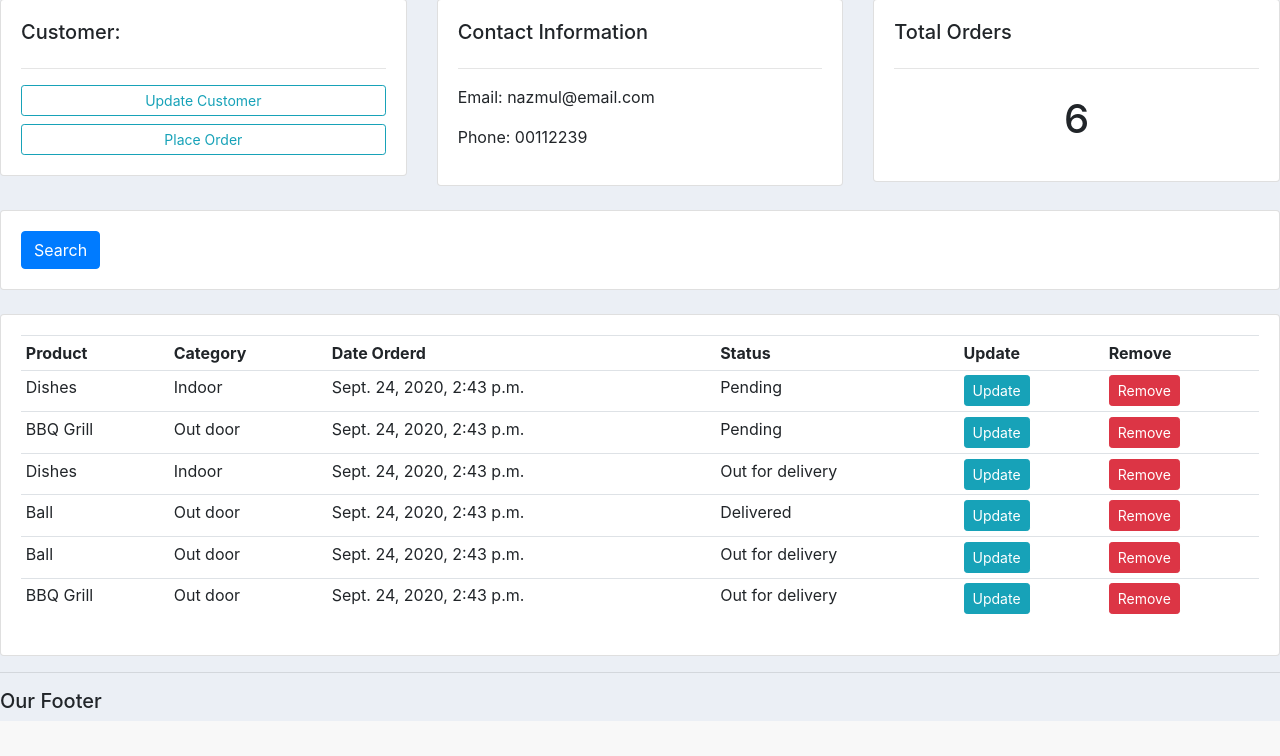
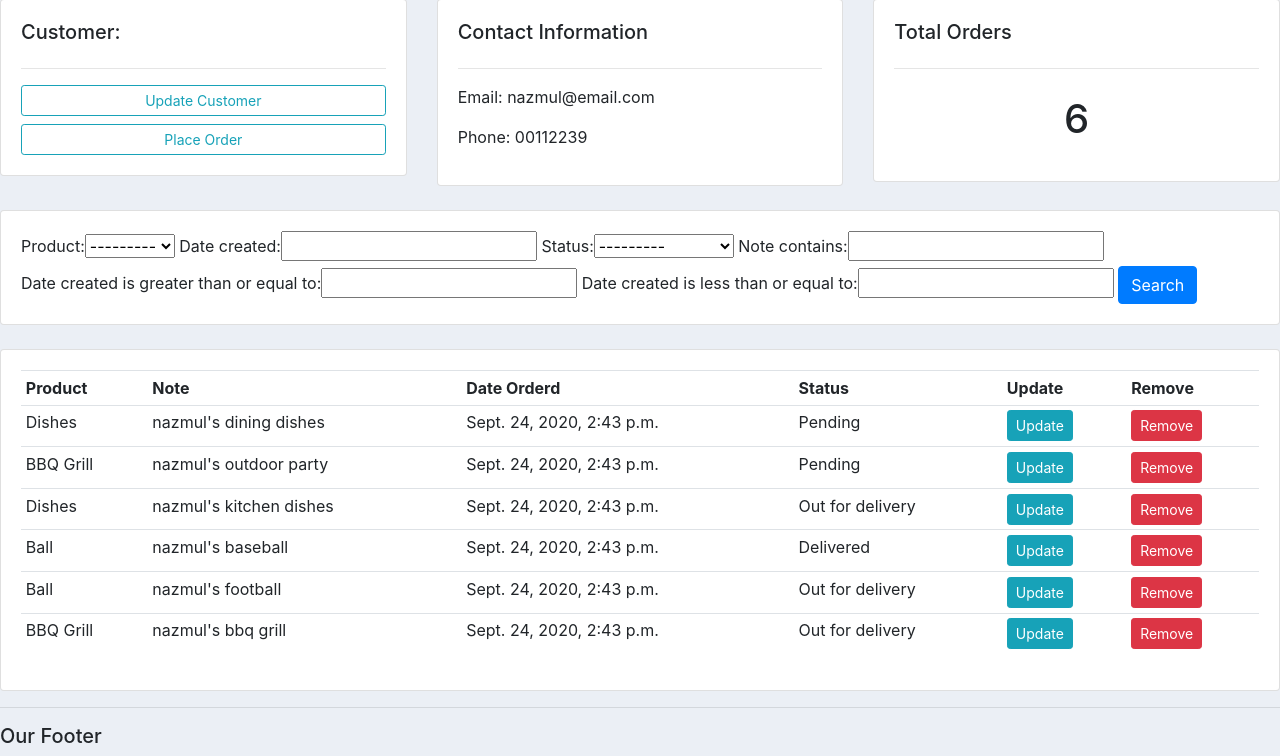
Before and after one commit to nazmulshuvo03/CustomerControlDjango, a Django app: page /customer/1/ in a window 1280 px wide. Shown: the part 105-861 px from the top of the page. Before the commit the page ends 826 px from the top, so only its background shows below. Run offline with Django 3.2, Linux system fonts and the light colour scheme; data comes from the database, SQL or seed files in the repository; both versions use the stored data as it was after the commit; some libraries are stand-ins or nearby versions.

Commit message:
search option complete

```diff
--- /dev/null
+++ b/customerControl/accounts/filters.py
@@ -0,0 +1,16 @@
+import django_filters
+from django_filters import DateFilter, CharFilter
+
+from .models import *
+
+
+class OrderFilter(django_filters.FilterSet):
+    start_date = DateFilter(field_name="date_created", lookup_expr='gte')
+    end_date = DateFilter(field_name="date_created", lookup_expr='lte')
+
+    note = CharFilter(field_name="note", lookup_expr="icontains")
+
+    class Meta:
+        model = Order
+        fields = '__all__'
+        exclude = ['customer', 'data_created']
--- a/customerControl/accounts/models.py
+++ b/customerControl/accounts/models.py
@@ -47,6 +47,7 @@ class Order(models.Model):
     product = models.ForeignKey(Product, null=True, on_delete=models.SET_NULL)
     date_created = models.DateTimeField(auto_now_add=True)
     status = models.CharField(max_length=200, null=True, choices=STATUS)
+    note = models.CharField(max_length=200, null=True)
 
     def __str__(self):
         return self.product.name
--- a/customerControl/accounts/templates/accounts/customer.html
+++ b/customerControl/accounts/templates/accounts/customer.html
@@ -39,6 +39,8 @@
     <div class="col">
         <div class="card card-body">
             <form method="get">
+                {{ myFilter.form }}
+
                 <button class="btn btn-primary" type="submit">Search</button>
             </form>
         </div>
@@ -52,7 +54,7 @@
             <table class="table table-sm">
                 <tr>
                     <th>Product</th>
-                    <th>Category</th>
+                    <th>Note</th>
                     <th>Date Orderd</th>
                     <th>Status</th>
                     <th>Update</th>
@@ -63,7 +65,7 @@
 
                 <tr>
                     <td>{{order.product}}</td>
-                    <td>{{order.product.category}}</td>
+                    <td>{{order.note}}</td>
                     <td>{{order.date_created}}</td>
                     <td>{{order.status}}</td>
                     <td><a href="{% url 'update_order' order.id %}" class="btn btn-sm btn-info">Update</a></td>
--- a/customerControl/accounts/views.py
+++ b/customerControl/accounts/views.py
@@ -6,6 +6,7 @@ from django.forms import inlineformset_factory
 # creating views
 from .models import *
 from .forms import OrderForm
+from .filters import OrderFilter
 
 
 def home(req):
@@ -34,8 +35,11 @@ def customer(req, pk):
     orders = customer.order_set.all()
     order_count = orders.count()
 
+    myFilter = OrderFilter(req.GET, queryset=orders)
+    orders = myFilter.qs
+
     context = {'customer': customer,
-               'orders': orders, 'order_count': order_count}
+               'orders': orders, 'order_count': order_count, 'myFilter': myFilter}
 
     return render(req, 'accounts/customer.html', context)
 
--- a/customerControl/customerControl/settings.py
+++ b/customerControl/customerControl/settings.py
@@ -39,6 +39,8 @@ INSTALLED_APPS = [
     'django.contrib.staticfiles',
 
     'accounts',
+
+    'django_filters'
 ]
 
 MIDDLEWARE = [
```
Also changed, not shown: customerControl/accounts/migrations/0007_order_note.py (added), customerControl/db.sqlite3.
